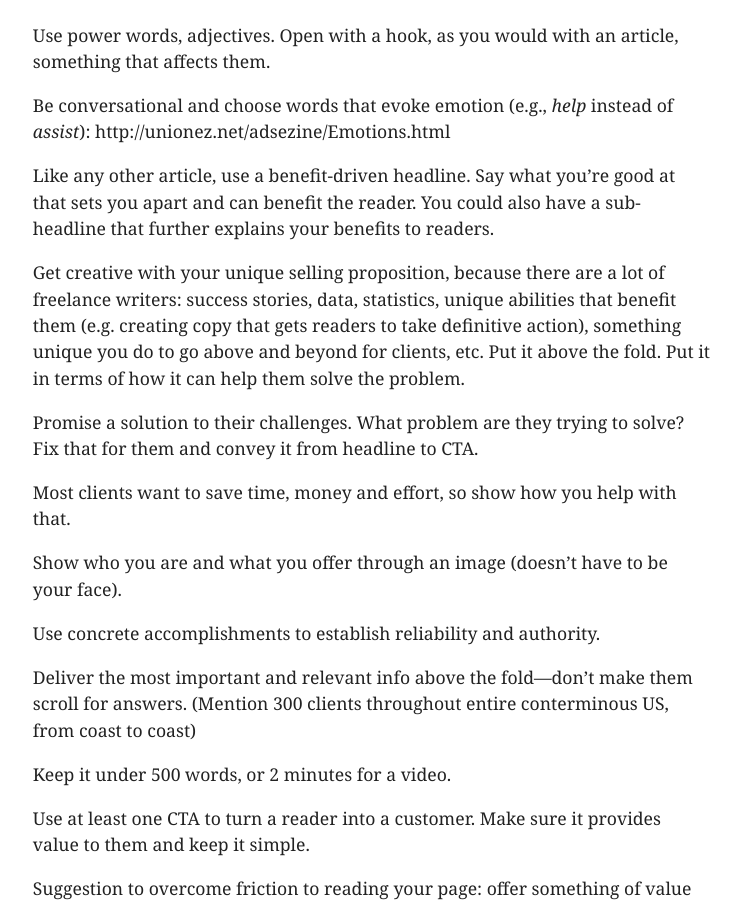
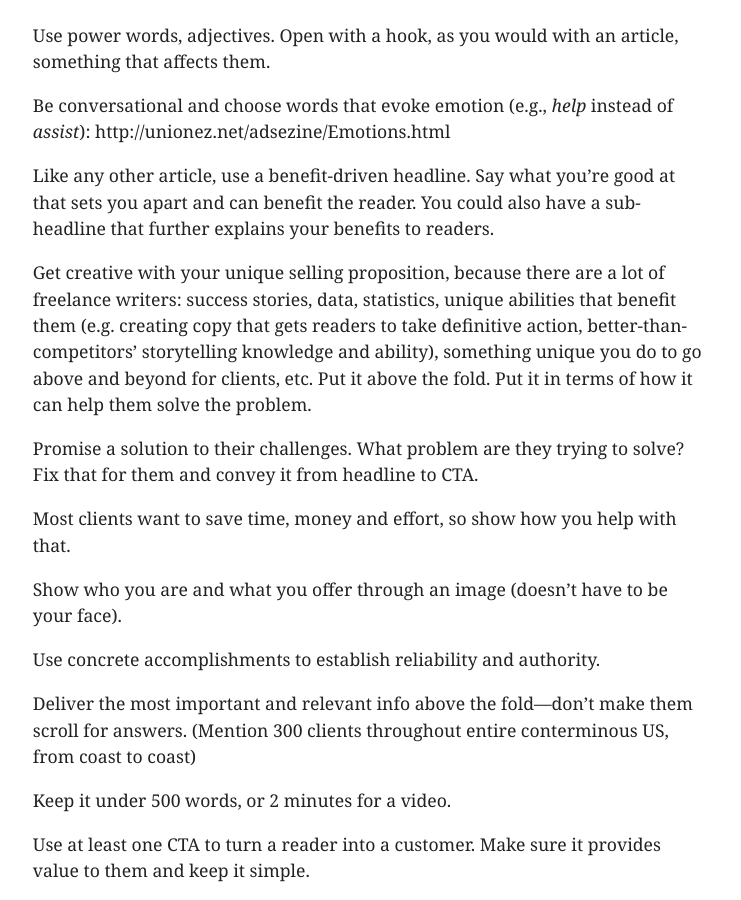
Before and after one commit to jborjon/jborjon.github.io, a Jekyll site: the page built from about-page-notes.md, in a window 1280 px wide and 900 px high, scrolled down 383 px. Shown: the whole window, without its empty margins (268-1009 px from the left). Built offline with Jekyll 4.4.1, drawn with Linux system fonts in a browser that asks for light colours; some web fonts are replaced; our own code applies the rules of GitHub Pages for plain Markdown files.

Commit message:
Add note about About page

```diff
--- a/about-page-notes.md
+++ b/about-page-notes.md
@@ -10,7 +10,7 @@ Be conversational and choose words that evoke emotion (e.g., *help* instead of *
 
 Like any other article, use a benefit-driven headline. Say what you're good at that sets you apart and can benefit the reader. You could also have a sub-headline that further explains your benefits to readers.
 
-Get creative with your unique selling proposition, because there are a lot of freelance writers: success stories, data, statistics, unique abilities that benefit them (e.g. creating copy that gets readers to take definitive action), something unique you do to go above and beyond for clients, etc. Put it above the fold. Put it in terms of how it can help them solve the problem.
+Get creative with your unique selling proposition, because there are a lot of freelance writers: success stories, data, statistics, unique abilities that benefit them (e.g. creating copy that gets readers to take definitive action, better-than-competitors' storytelling knowledge and ability), something unique you do to go above and beyond for clients, etc. Put it above the fold. Put it in terms of how it can help them solve the problem.
 
 Promise a solution to their challenges. What problem are they trying to solve? Fix that for them and convey it from headline to CTA.
 
```
